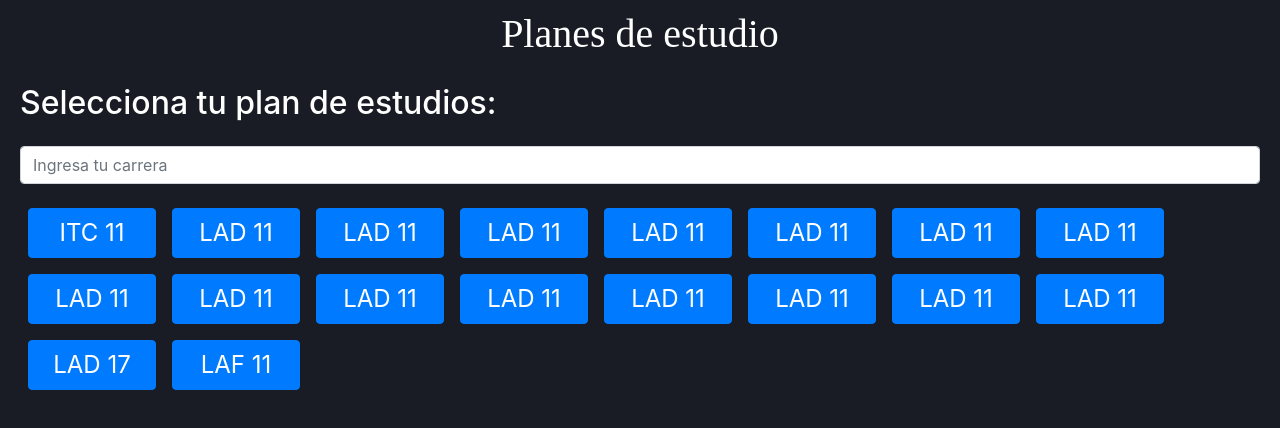
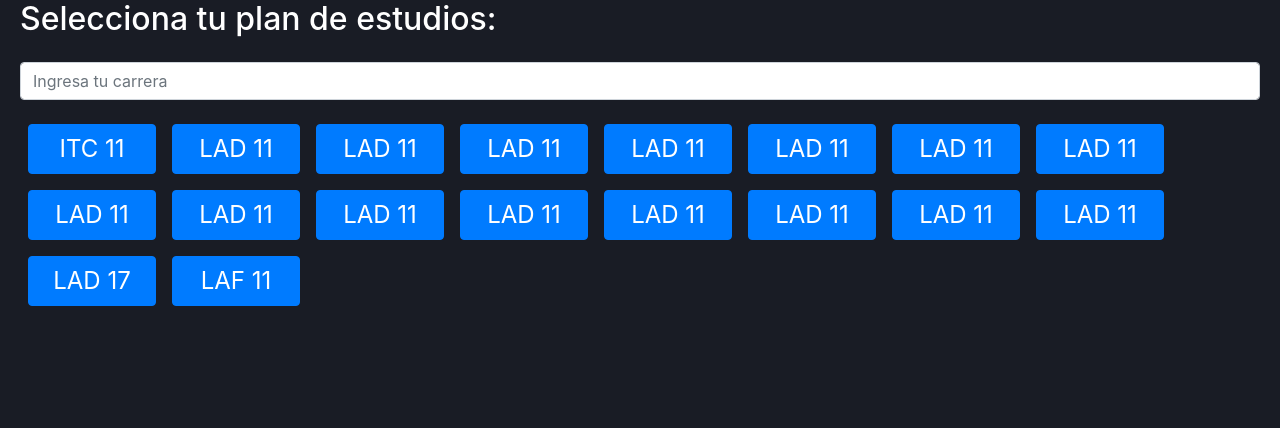
Before and after one commit to luispc111/PlanesDeEstudio, a React (Create React App) app: page / in a window 1280 px wide. Shown: the top 428 px of the page. Built offline with nearby package versions, Linux system fonts and the light colour scheme.

Commit message:
Borré titulo

```diff
--- a/src/components/PlanesDeEstudio/PlanesDeEstudio.js
+++ b/src/components/PlanesDeEstudio/PlanesDeEstudio.js
@@ -35,11 +35,6 @@ const PlanesDeEstudio = () => {
   return (
     <Container fluid>
       <Row className="mb-3" width ="100%">
-        <Col>
-          <h1 className="titulo">Planes de estudio</h1>
-        </Col>
-      </Row>
-      <Row className="mb-3" width ="100%">
         <h2 className="mb-4">
           Selecciona tu plan de estudios:
         </h2>
```
Also changed, not shown: 1 other file (tests, documents, lock files or other folders).
